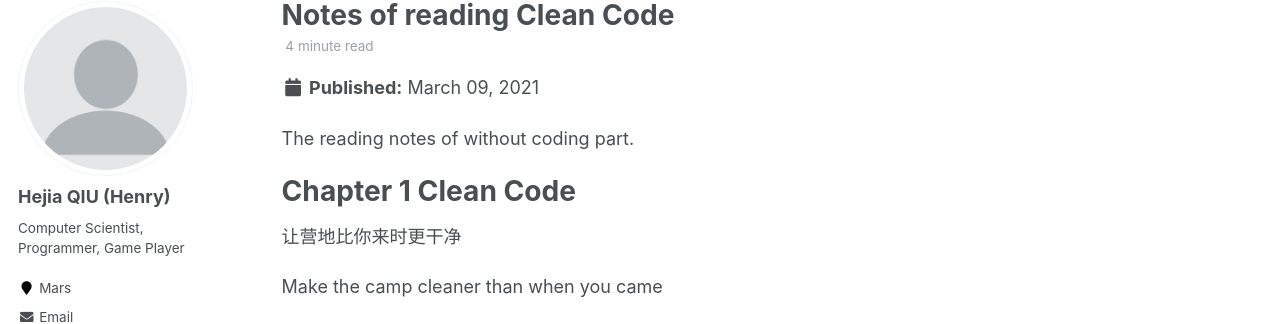
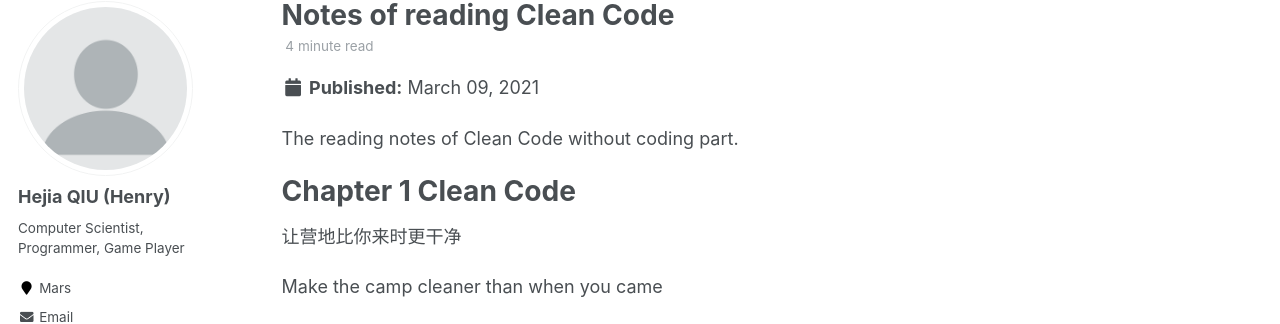
Before and after one commit to HenryJaQiu/HenryJaQiu.github.io, a Jekyll site: the page built from _posts/2021-03-09-blog-post-7.md, in a window 1280 px wide and 900 px high. Shown: the part 117-441 px from the top of the window. Built offline with Jekyll 4.4.1, drawn with Linux system fonts in a browser that asks for light colours; some of the changed text lies outside the part shown.

Commit message:
Update for better blog abs

```diff
--- a/_posts/2021-03-09-blog-post-7.md
+++ b/_posts/2021-03-09-blog-post-7.md
@@ -7,7 +7,7 @@
   - reading note
 ---
 
-The reading notes of <Clean Code> without coding part.
+The reading notes of Clean Code without coding part.
 
 # Chapter 1 Clean Code
 
```
Also changed, not shown: _posts/2021-03-09-blog-post-8.md (+1 -1 lines).
